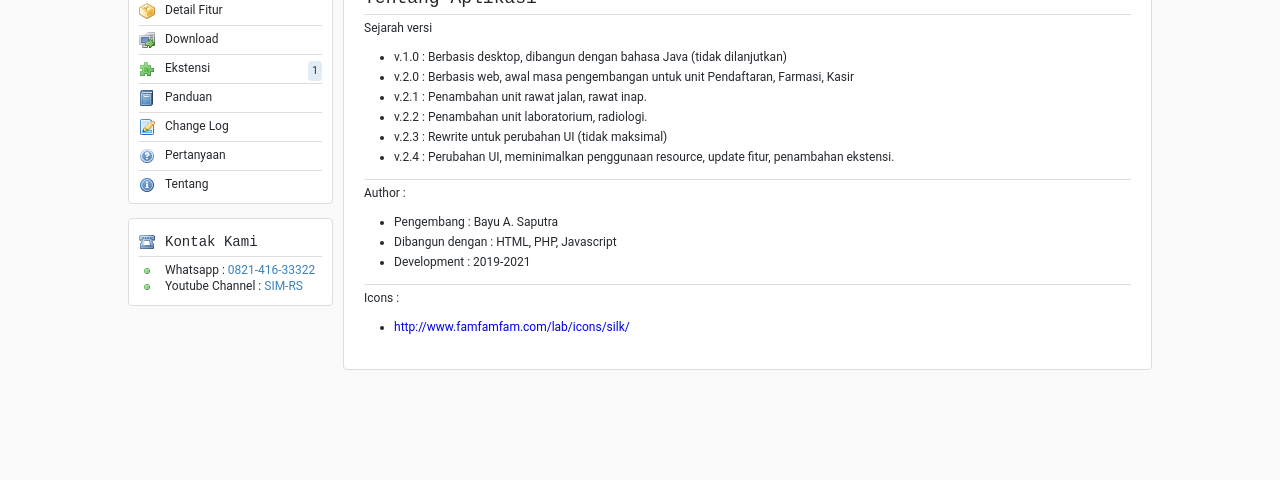
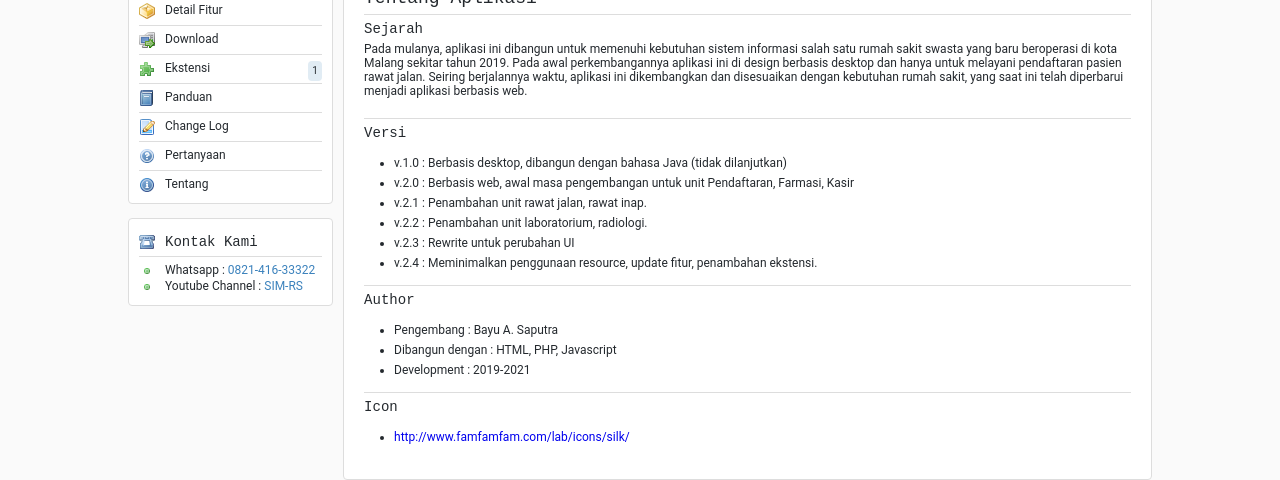
Before and after one commit to limeHash/limehash.github.io, a plain HTML site: page about.html in a window 1280 px wide. Shown: the part 146-626 px from the top of the page. Drawn offline with Linux system fonts and the light colour scheme; a web font is replaced by a local one.

Commit message:
fix 4 file

```diff
--- a/about.html
+++ b/about.html
@@ -90,24 +90,34 @@
                 <p class="blue"><img class="va-tb" src="asset/icon/silk/bullet_go.png"> SIM-RS &raquo; Tentang Aplikasi </p><hr>
                 <h2>Tentang Aplikasi</h2><hr>
 
-                Sejarah versi <br>
+                <h3>Sejarah</h3>
+                <p>
+                    Pada mulanya, aplikasi ini dibangun untuk memenuhi kebutuhan sistem informasi salah satu rumah sakit
+                    swasta yang baru beroperasi di kota Malang sekitar tahun 2019. Pada awal perkembangannya aplikasi ini
+                    di design berbasis desktop dan hanya untuk melayani pendaftaran pasien rawat jalan. Seiring berjalannya waktu,
+                    aplikasi ini dikembangkan dan disesuaikan dengan kebutuhan rumah sakit, yang saat ini telah diperbarui
+                    menjadi aplikasi berbasis web.
+
+                </p><br><hr>
+
+                <h3>Versi</h3>
                 <ul>
                     <li>v.1.0 : Berbasis desktop, dibangun dengan bahasa Java (tidak dilanjutkan)</li>
                     <li>v.2.0 : Berbasis web, awal masa pengembangan untuk unit Pendaftaran, Farmasi, Kasir</li>
                     <li>v.2.1 : Penambahan unit rawat jalan, rawat inap.</li>
                     <li>v.2.2 : Penambahan unit laboratorium, radiologi.</li>
-                    <li>v.2.3 : Rewrite untuk perubahan UI (tidak maksimal)</li>
-                    <li>v.2.4 : Perubahan UI, meminimalkan penggunaan resource, update fitur, penambahan ekstensi.  </li>
+                    <li>v.2.3 : Rewrite untuk perubahan UI</li>
+                    <li>v.2.4 : Meminimalkan penggunaan resource, update fitur, penambahan ekstensi.  </li>
                 </ul><hr>
 
-                Author : <br>
+                <h3>Author</h3>
                 <ul>
                     <li>Pengembang : Bayu A. Saputra</li>
                     <li>Dibangun dengan : HTML, PHP, Javascript</li>
                     <li>Development : 2019-2021</li>
                 </ul><hr>
 
-                Icons : <br>
+                <h3>Icon</h3>
                 <ul>
                     <li><a href="http://www.famfamfam.com/lab/icons/silk/">http://www.famfamfam.com/lab/icons/silk/</a></li>
                 </ul>
--- a/css/default.css
+++ b/css/default.css
@@ -3,6 +3,8 @@
 @font-face { font-family: 'ralewayBlack'; src: url('../asset/font/raleway/Raleway-Black.ttf') format('truetype'); }
 
 a{ text-decoration: none; }
+a.link{ color: #3a81bc; }
+a.link:hover{ font-family: roboto-medium, monospace; }
 a.sidebar{ color: #24292e; }
 a.sidebar:hover{ font-family: roboto-medium, monospace; color: #4CAF50;}
 a.webName{
```
Also changed, not shown: index.html (+4 -3 lines).
